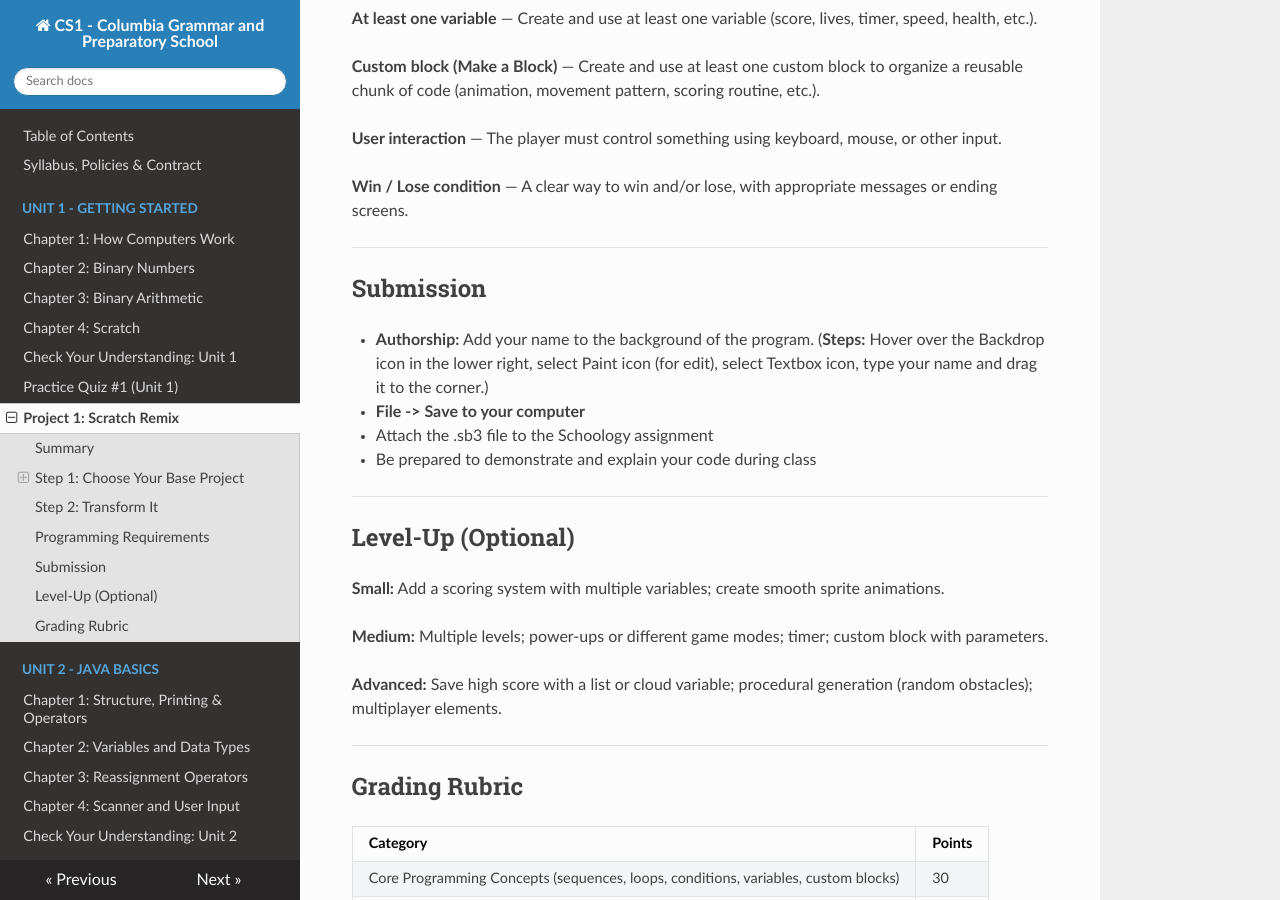
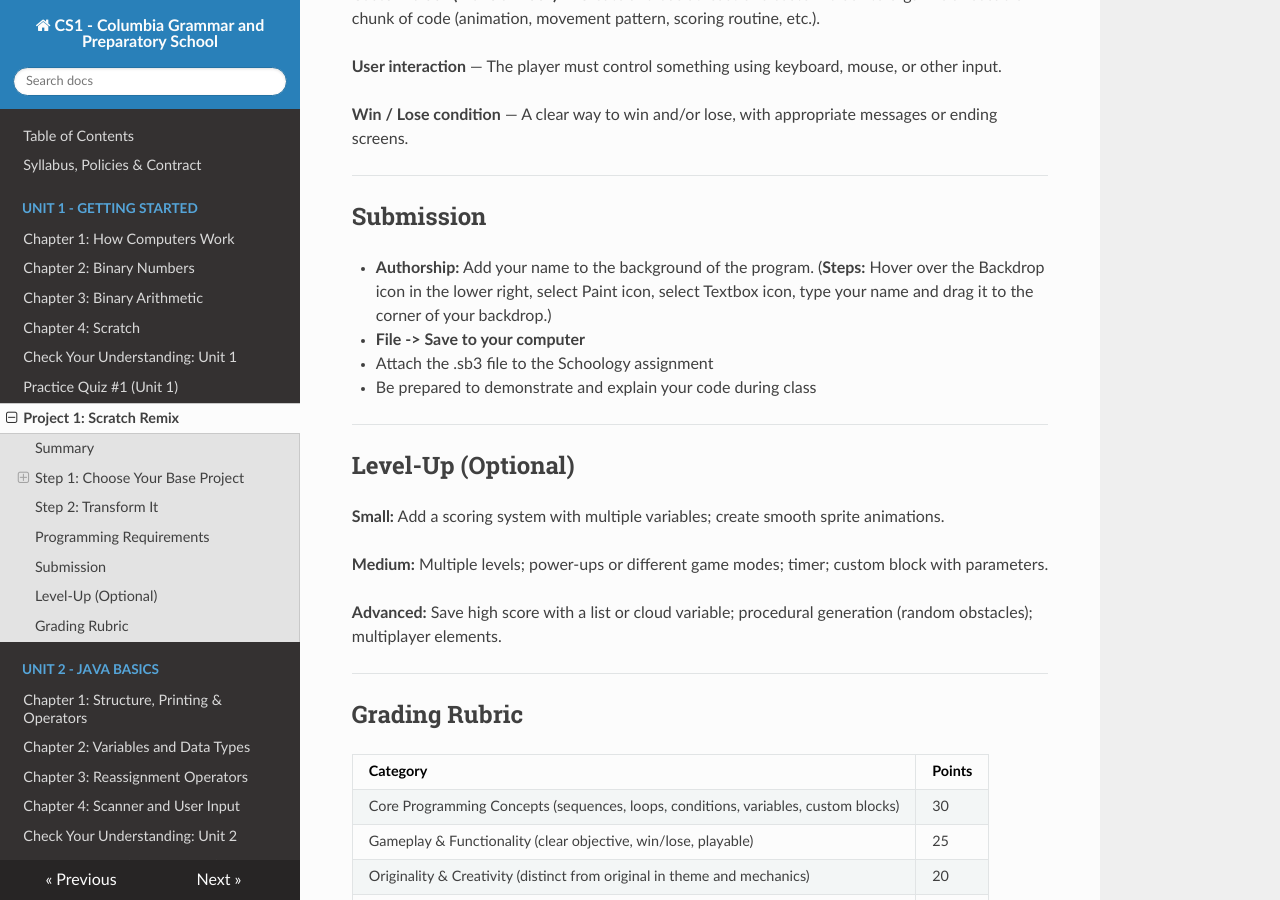
Before and after one commit to kjergens/cs1-site, an MkDocs documentation site: the page built from docs/projects/project1.md, in a window 1280 px wide and 900 px high, scrolled down 1748 px. Built offline with MkDocs 1.6.1, drawn with Linux system fonts in a browser that asks for light colours; nearby versions of some CDN libraries.

Commit message:
Update project1.md with clearer instructions
Clarified instructions for adding authorship and fixed minor typos.

```diff
--- a/docs/projects/project1.md
+++ b/docs/projects/project1.md
@@ -22,9 +22,9 @@ Remix one of these two games:
 ### Make your own copy ###
 - If you are logged in and see a **Remix** button, select that to create you own editable copy.
 - If you do not see a **Remix** do the following:
-- <br>**File -> Save to your computer**
-- <br>**File -> New**
-- <br>**File -> Load from your computer** (Select the .sb3 file you downloded above).
+- **File -> Save to your computer**
+- **File -> New**
+- **File -> Load from your computer** (Select the .sb3 file you downloded above).
 
 Before coding, study the original:
 - What is the objective?
@@ -71,7 +71,7 @@ Your remix must clearly demonstrate all of the following:
 
 ## Submission
 
-- **Authorship:** Add your name to the background of the program. (**Steps:** Hover over the Backdrop icon in the lower right, select Paint icon (for edit), select Textbox icon, type your name and drag it to the corner.)
+- **Authorship:** Add your name to the background of the program. (**Steps:** Hover over the Backdrop icon in the lower right, select Paint icon, select Textbox icon, type your name and drag it to the corner of your backdrop.)
 - **File -> Save to your computer**
 - Attach the .sb3 file to the Schoology assignment
 - Be prepared to demonstrate and explain your code during class
```
